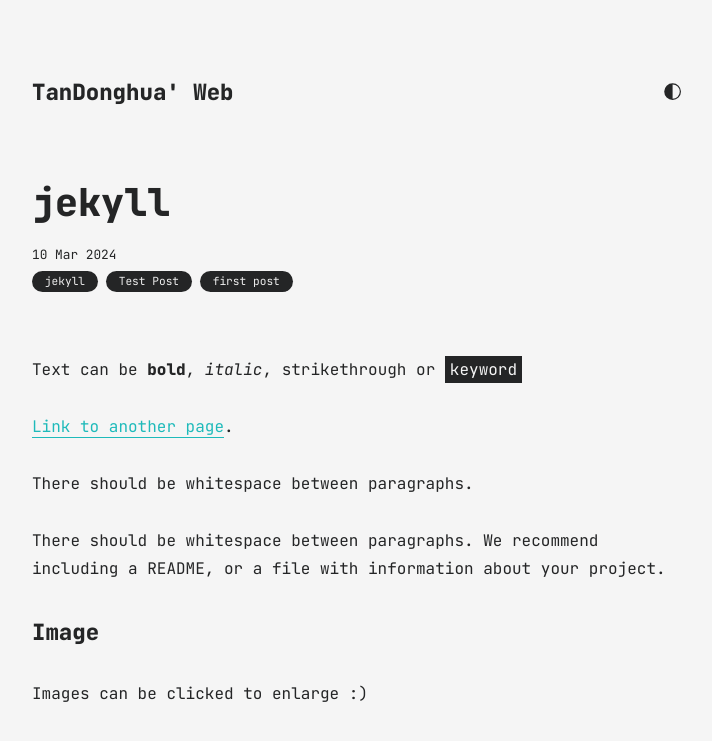
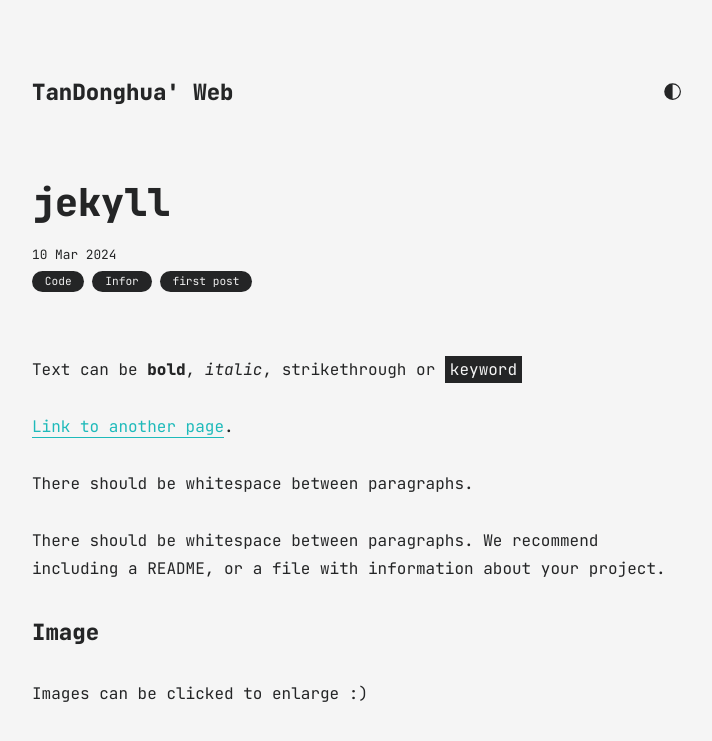
Before and after one commit to Rock230303/Rock230303.github.io, a Jekyll site: the page built from all_collections/_posts/2021-11-04-jekyll-markdown.md, in a window 1280 px wide and 900 px high, cut to the strip 0-749 px from the top of the window. Shown: the top 741 px of the strip, without its empty margins (283-995 px from the left). Built offline with Jekyll 4.4.1, drawn with Linux system fonts in a browser that asks for light colours.

Commit message:
更新 2021-11-04-jekyll-markdown.md

```diff
--- a/all_collections/_posts/2021-11-04-jekyll-markdown.md
+++ b/all_collections/_posts/2021-11-04-jekyll-markdown.md
@@ -2,7 +2,7 @@
 layout: post
 title: jekyll
 date: 2024-03-10
-categories: ["jekyll", "Test Post", "first post"]
+categories: ["Code", "Infor", "first post"]
 ---
 
 Text can be **bold**, _italic_, ~~strikethrough~~ or `keyword`
```
